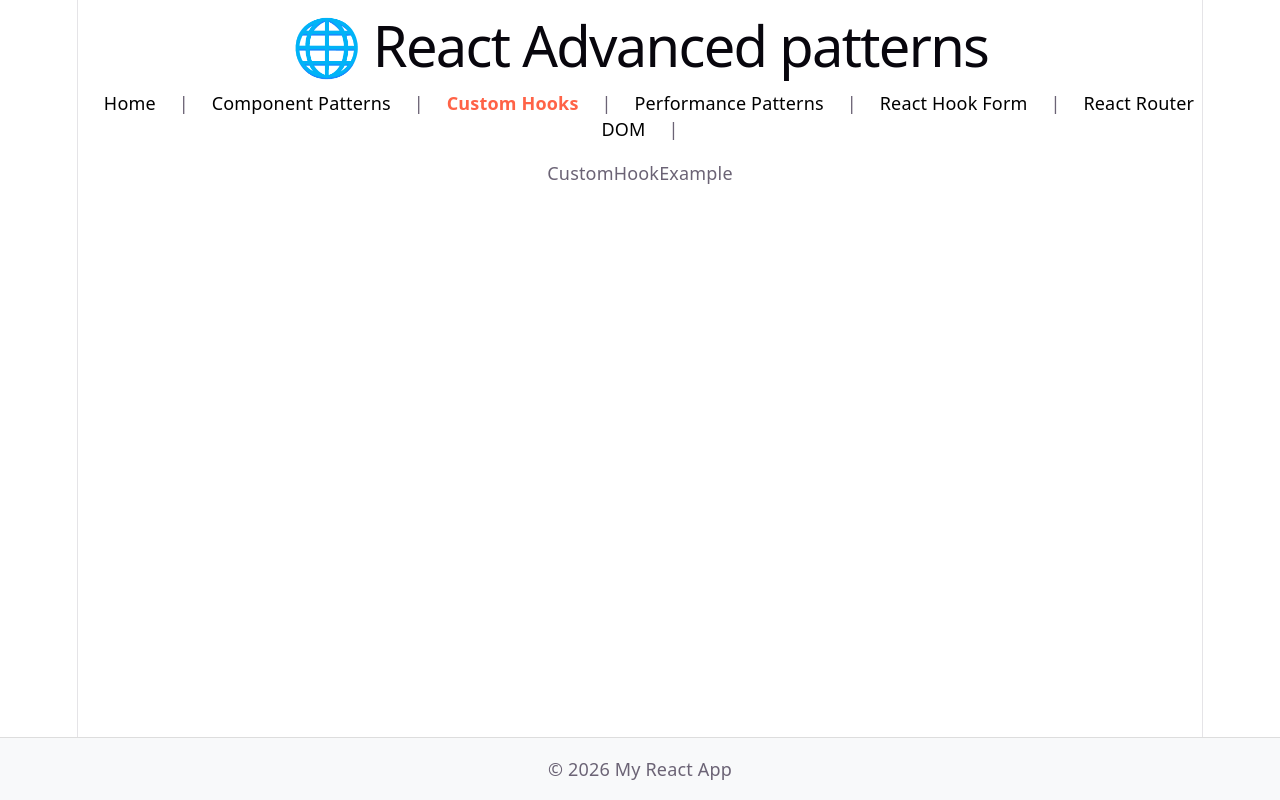
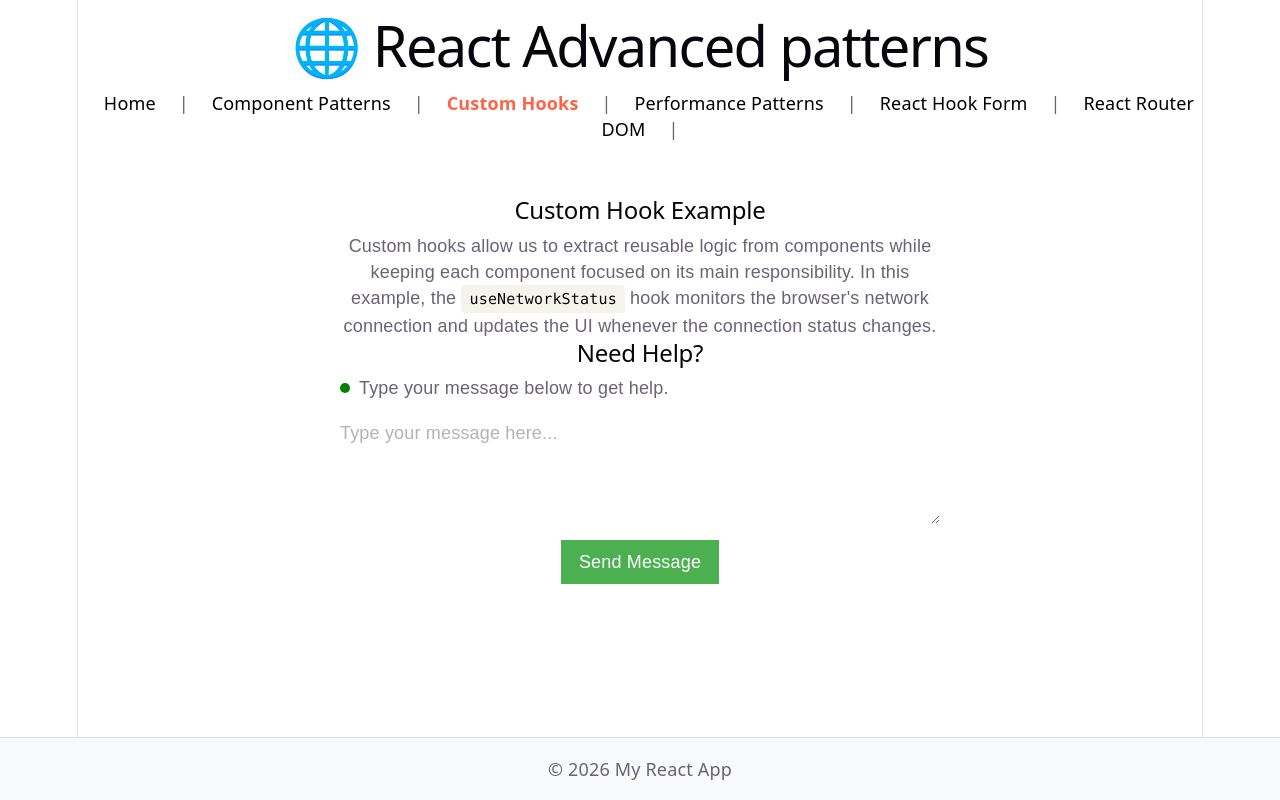
Before and after one commit to jvictorfranca/react-patterns, a React (Vite) app: page /custom-hooks/custom-hook-example in a window 1280 px wide. Built offline with nearby package versions, Linux system fonts and the light colour scheme.

Commit message:
adds custom hooks examples

```diff
--- a/src/patterns/custom-hooks/custom-hook-example/CustomHookExample.jsx
+++ b/src/patterns/custom-hooks/custom-hook-example/CustomHookExample.jsx
@@ -1,7 +1,9 @@
+import CustomHookExample_impl from "./CustomHookExample_impl"
+
 const CustomHookExample = () => {
     return (
         <div>
-            CustomHookExample
+            <CustomHookExample_impl />
         </div>
     )
 }
--- /dev/null
+++ b/src/patterns/custom-hooks/custom-hook-example/CustomHookExample_impl.jsx
@@ -0,0 +1,29 @@
+import HelpStatus from "./components/HelpStatus";
+import HelpForm from "./components/HelpForm";
+
+const CustomHookExample_impl = () => {
+  return (
+    <div
+      style={{
+        maxWidth: "600px",
+        margin: "2rem auto",
+        fontFamily: "sans-serif",
+      }}
+    >
+      <h2>Custom Hook Example</h2>
+
+      <p>
+        Custom hooks allow us to extract reusable logic from components while
+        keeping each component focused on its main responsibility. In this
+        example, the <code>useNetworkStatus</code> hook monitors the browser's
+        network connection and updates the UI whenever the connection status
+        changes.
+      </p>
+      <h2>Need Help?</h2>
+      <HelpStatus />
+      <HelpForm />
+    </div>
+  );
+};
+
+export default CustomHookExample_impl;
--- /dev/null
+++ b/src/patterns/custom-hooks/custom-hook-example/components/HelpForm.jsx
@@ -0,0 +1,36 @@
+
+import { useState } from "react";
+import useNetworkStatus from "../hooks/useNetworkStatus";
+
+const HelpForm = () => {
+  const isOnline = useNetworkStatus();
+  const [message, setMessage] = useState("");
+
+  return (
+    <form>
+      <textarea
+        value={message}
+        onChange={(e) => setMessage(e.target.value)}
+        placeholder="Type your message here..."
+        rows={4}
+        style={{ width: "100%", marginBottom: "0.5rem" }}
+      />
+      <button
+        type="submit"
+        disabled={!isOnline}
+        style={{
+          padding: "0.5rem 1rem",
+          backgroundColor: isOnline ? "#4CAF50" : "#ccc",
+          color: isOnline ? "#fff" : "#666",
+          border: "none",
+          cursor: isOnline ? "pointer" : "not-allowed",
+        }}
+      >
+        {isOnline ? "Send Message" : "You must be online to send"}
+      </button>
+    </form>
+  );
+
+};
+
+export default HelpForm;
--- /dev/null
+++ b/src/patterns/custom-hooks/custom-hook-example/components/HelpStatus.jsx
@@ -0,0 +1,33 @@
+import useNetworkStatus from "../hooks/useNetworkStatus";
+
+const HelpStatus = () => {
+  const isOnline = useNetworkStatus();
+
+  return (
+    <div
+      style={{
+        display: "flex",
+        alignItems: "center",
+        marginBottom: "1rem",
+      }}
+    >
+      <span
+        style={{
+          width: "10px",
+          height: "10px",
+          borderRadius: "50%",
+          backgroundColor: isOnline ? "green" : "red",
+          marginRight: "0.5rem",
+        }}
+      ></span>
+      <span>
+        {isOnline
+          ? "Type your message below to get help."
+          : "It looks like you are offline."}
+      </span>
+    </div>
+  );
+
+};
+
+export default HelpStatus;
--- /dev/null
+++ b/src/patterns/custom-hooks/custom-hook-example/hooks/useNetworkStatus.js
@@ -0,0 +1,23 @@
+import { useState, useEffect } from "react";
+
+const useNetworkStatus = () => {
+  const [isOnline, setIsOnline] = useState(navigator.onLine);
+
+  useEffect(() => {
+    const goOnline = () => setIsOnline(true);
+    const goOffline = () => setIsOnline(false);
+
+    window.addEventListener("online", goOnline);
+    window.addEventListener("offline", goOffline);
+
+    return () => {
+      window.removeEventListener("online", goOnline);
+      window.removeEventListener("offline", goOffline);
+    };
+  }, []);
+
+  return isOnline;
+
+}
+
+export default useNetworkStatus;
--- a/src/patterns/custom-hooks/use-form/UseForm.jsx
+++ b/src/patterns/custom-hooks/use-form/UseForm.jsx
@@ -1,7 +1,9 @@
+import UseForm_Impl from "./UseForm_Impl"
+
 const UseForm = () => {
     return (
         <div>
-            UseForm
+            <UseForm_Impl />
         </div>
     )
 }
--- /dev/null
+++ b/src/patterns/custom-hooks/use-form/UseForm_Impl.jsx
@@ -0,0 +1,33 @@
+import useFormInput from "./hooks/useFormInput";
+
+const UseForm_Impl = () => {
+  const name = useFormInput("");
+  const email = useFormInput("");
+
+  return (
+    <form>
+      <h2>useFormInput</h2>
+
+      <p>
+        Custom hooks allow us to extract and reuse stateful logic across components.
+        This example uses a <code>useFormInput</code> hook to encapsulate the state
+        and change handler of form inputs, making the form components simpler and
+        more reusable.
+      </p>
+      <div>
+        <label>Name:</label>
+        <input
+          type="text" {...name}
+        />
+      </div>
+      <div>
+        <label>Email:</label>
+        <input
+          type="email" {...email}
+        />
+      </div>
+    </form>
+  );
+};
+
+export default UseForm_Impl;
--- /dev/null
+++ b/src/patterns/custom-hooks/use-form/hooks/useFormInput.js
@@ -0,0 +1,13 @@
+import { useState } from "react";
+
+const useFormInput = (initialValue) => {
+  const [value, setValue] = useState(initialValue);
+
+  return {
+    value,
+    onChange: (e) => setValue(e.target.value),
+  };
+
+}
+
+export default useFormInput;
```
